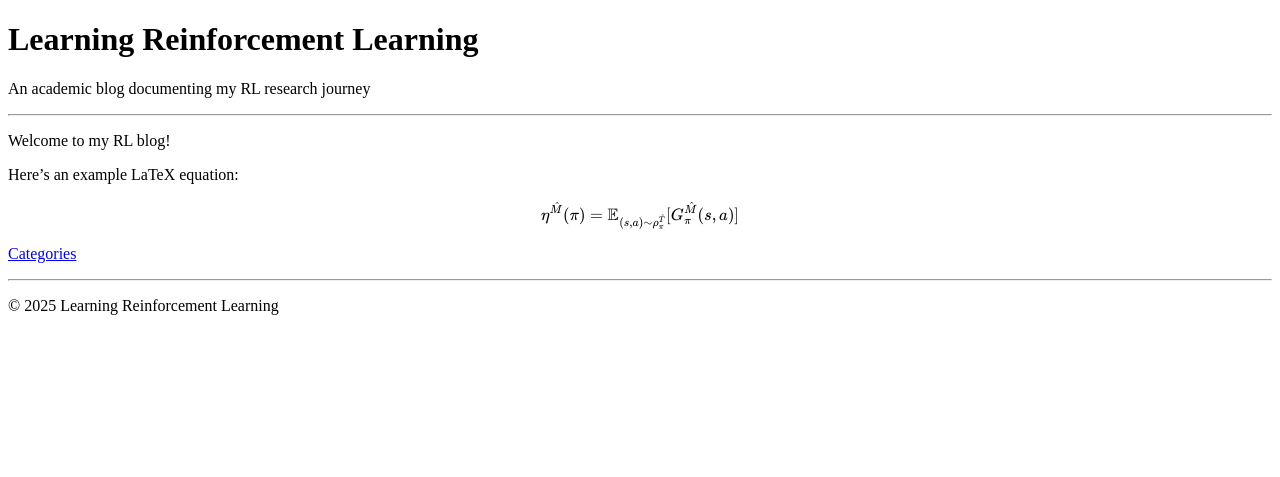
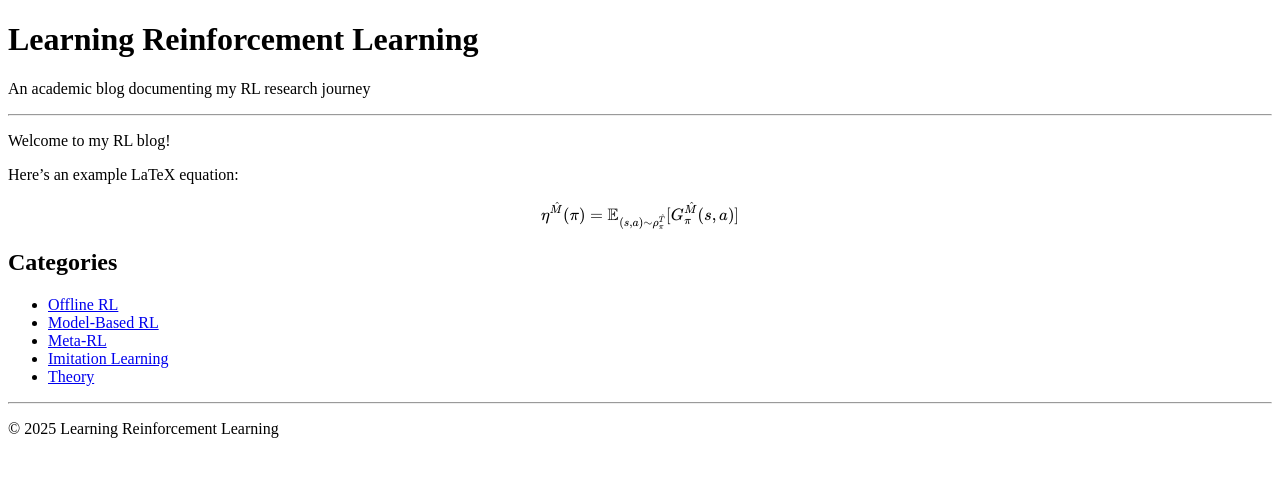
Before and after one commit to mintaeshkim/learning_rl, a Jekyll site: the page built from index.md, in a window 1280 px wide. Shown: the top 477 px of the page. Built offline with Jekyll 4.4.1, drawn with Linux system fonts in a browser that asks for light colours.

Commit message:
Update index.md

```diff
--- a/index.md
+++ b/index.md
@@ -11,19 +11,10 @@ $$
 \eta^{\hat{M}}(\pi) = \mathbb{E}_{(s, a) \sim \rho_{\pi}^{\hat{T}}} [G_{\pi}^{\hat{M}}(s, a)]
 $$
 
-[Categories](/categories/)
+## Categories
 
-<script>
-  MathJax = {
-    tex: {
-      inlineMath: [['$', '$'], ['\\(', '\\)']],
-      displayMath: [['$$', '$$'], ['\\[', '\\]']],
-      processEscapes: true
-    },
-    options: {
-      skipHtmlTags: ['script', 'noscript', 'style', 'textarea', 'pre'],
-      ignoreHtmlClass: 'tex2jax_ignore',
-      processHtmlClass: 'mathjax_process'
-    }
-  };
-</script>
+- [Offline RL](/categories/offline-rl/)
+- [Model-Based RL](/categories/model-based-rl/)
+- [Meta-RL](/categories/meta-rl/)
+- [Imitation Learning](/categories/imitation-learning/)
+- [Theory](/categories/theory/)
```
